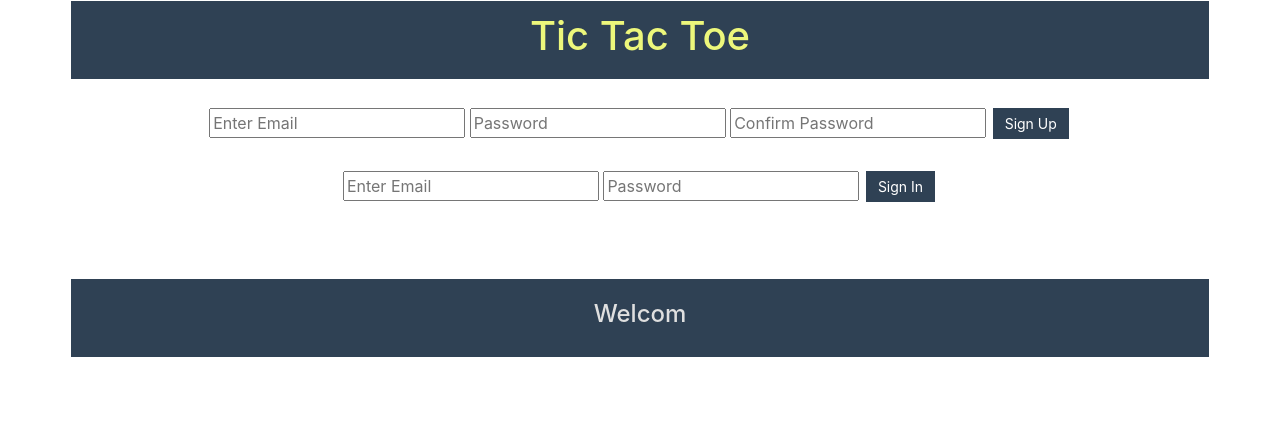
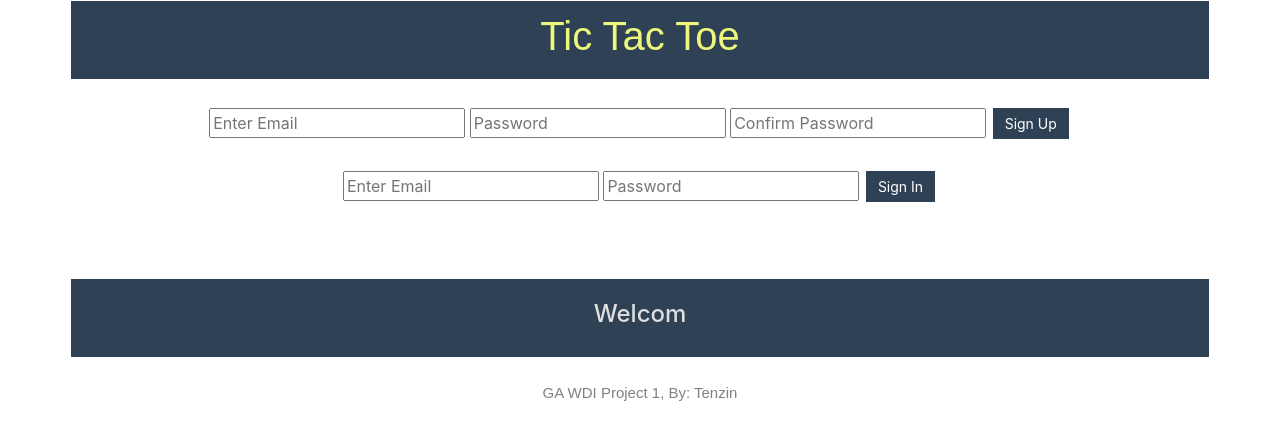
Before and after one commit to tenmediatech/tictactoe, a website built with webpack: page index.html in a window 1280 px wide. Built offline with nearby package versions, Linux system fonts and the light colour scheme.

Commit message:
Made changes to following file improve the game UI
Modified:   assets/styles/index.scss
Modified:   index.html

```diff
--- a/assets/styles/index.scss
+++ b/assets/styles/index.scss
@@ -15,12 +15,7 @@ body {
 }
 
 .userform {
-  // margin: auto;
-  // width: 50%;
-  // border: 1px solid #2f4154;
-  // padding-top: 20px;
   text-align: center;
-  // display: inline-block;
 }
 
 button {
@@ -75,7 +70,7 @@ button {
 }
 
 .players {
-  //background-color: $player;
+  font-family: fantasy;
   color: $player;
 }
 .feedback {
@@ -85,15 +80,23 @@ button {
 .playerX {
   background-color: #fb474d;
   font-size: 40px;
-  // content: "X";
+  font-family: fantasy;
 }
  .playerO {
   background-color: #74bfdd;
   font-size: 40px;
-  // content: "O";
+  font-family: fantasy;
 }
 
 .heading {
   text-align: center;
+  font-family: fantasy;
   color: blue;
 }
+
+.copyrights {
+  text-align: center;
+  color: gray;
+  font-size: 15px;
+  font-family: fantasy;
+}
--- a/index.html
+++ b/index.html
@@ -110,5 +110,7 @@
         </div>
       </div>
     </div>
+    <br />
+    <div class="copyrights">GA WDI Project 1, By: Tenzin</div>
     </body>
 </html>
```
